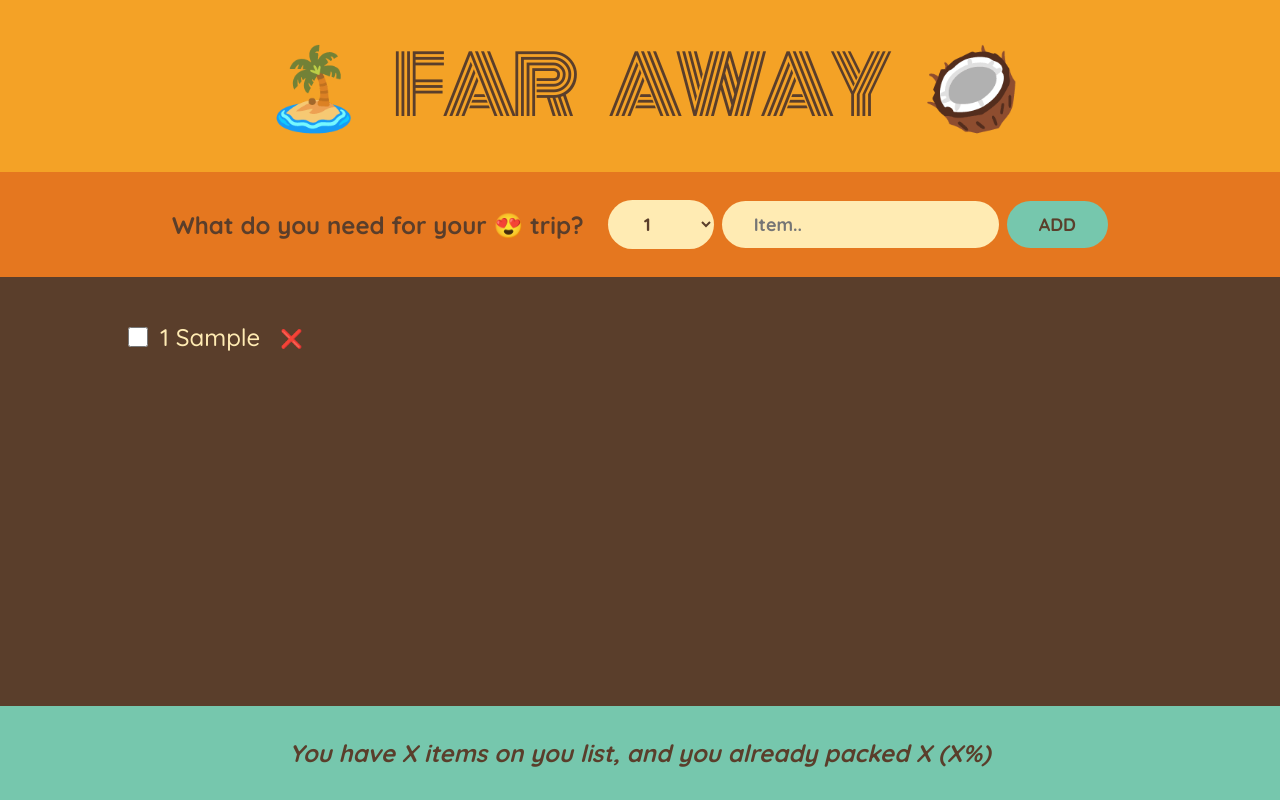
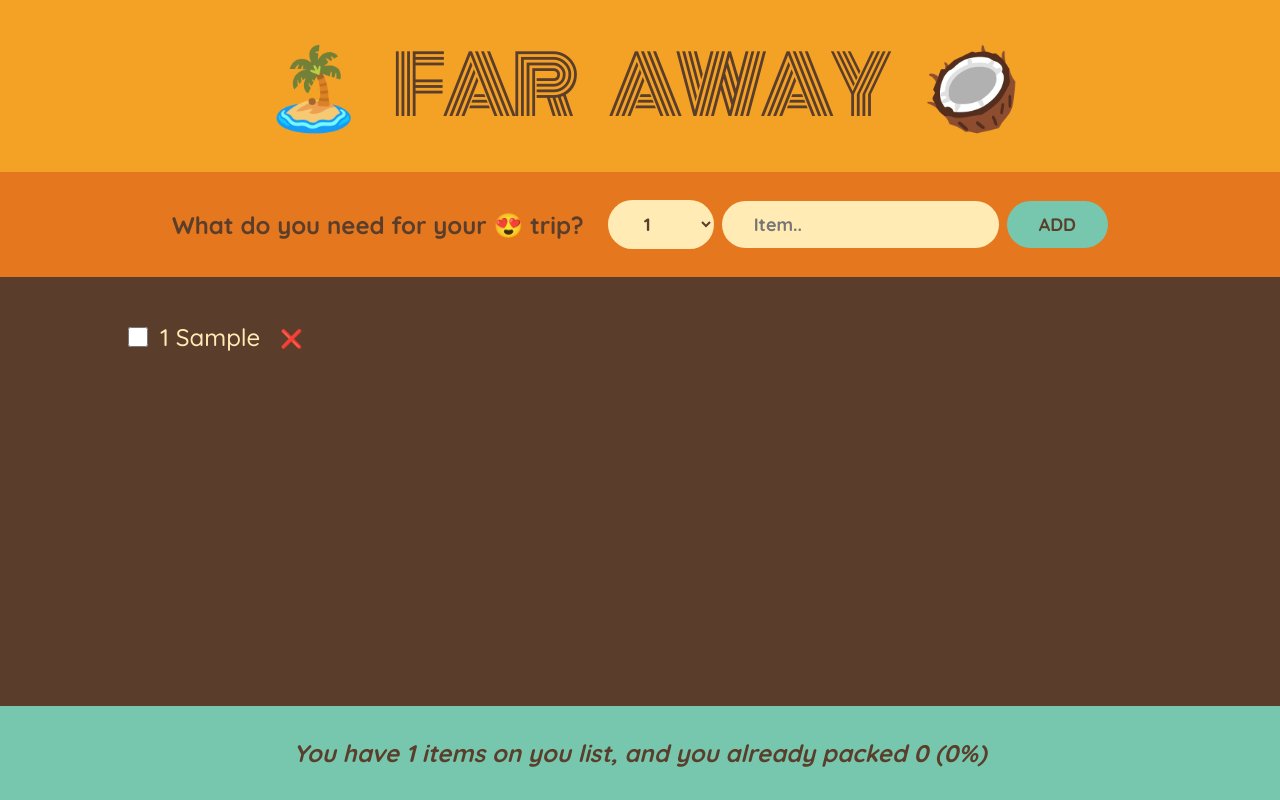
Before and after one commit to JanaPrikrylova/react-travel-list, a React (Create React App) app: page / in a window 1280 px wide. Both pictures are taken after typing "Sample" into the empty fields and a click on the button "ADD". Built offline with nearby package versions, Linux system fonts and the light colour scheme.

Commit message:
Calculating Statistics as Derived State

```diff
--- a/src/App.js
+++ b/src/App.js
@@ -35,7 +35,7 @@
         onDeleteItem={handleDeleteItem}
         onToggleItem={handleToggleItem}
       />
-      <Stats />
+      <Stats items={items} />
     </div>
   );
 }
@@ -60,7 +60,7 @@
     if (!description) return;
 
     const newItem = { description, quantity, packed: false, id: Date.now() };
-    console.log(newItem);
+    //console.log(newItem);
 
     //handleAddItems(newItem);
     onAddItems(newItem);
@@ -134,10 +134,26 @@
   );
 }
 
-function Stats() {
+function Stats({ items }) {
+  if (!items.length)
+    return (
+      <p className="stats">
+        <em>Start adding some items to your packing list 🚀</em>
+      </p>
+    );
+
+  const numItems = items.length;
+  const numPacked = items.filter((item) => item.packed).length;
+  const percentage = Math.round((numPacked / numItems) * 100);
+
   return (
     <footer className="stats">
-      <em> You have X items on you list, and you already packed X (X%)</em>
+      <em>
+        {percentage === 100
+          ? 'You got everything! Ready to go ✈️'
+          : `You have ${numItems} items on you list, and you already packed
+        ${numPacked} (${percentage}%)`}
+      </em>
     </footer>
   );
 }
```
